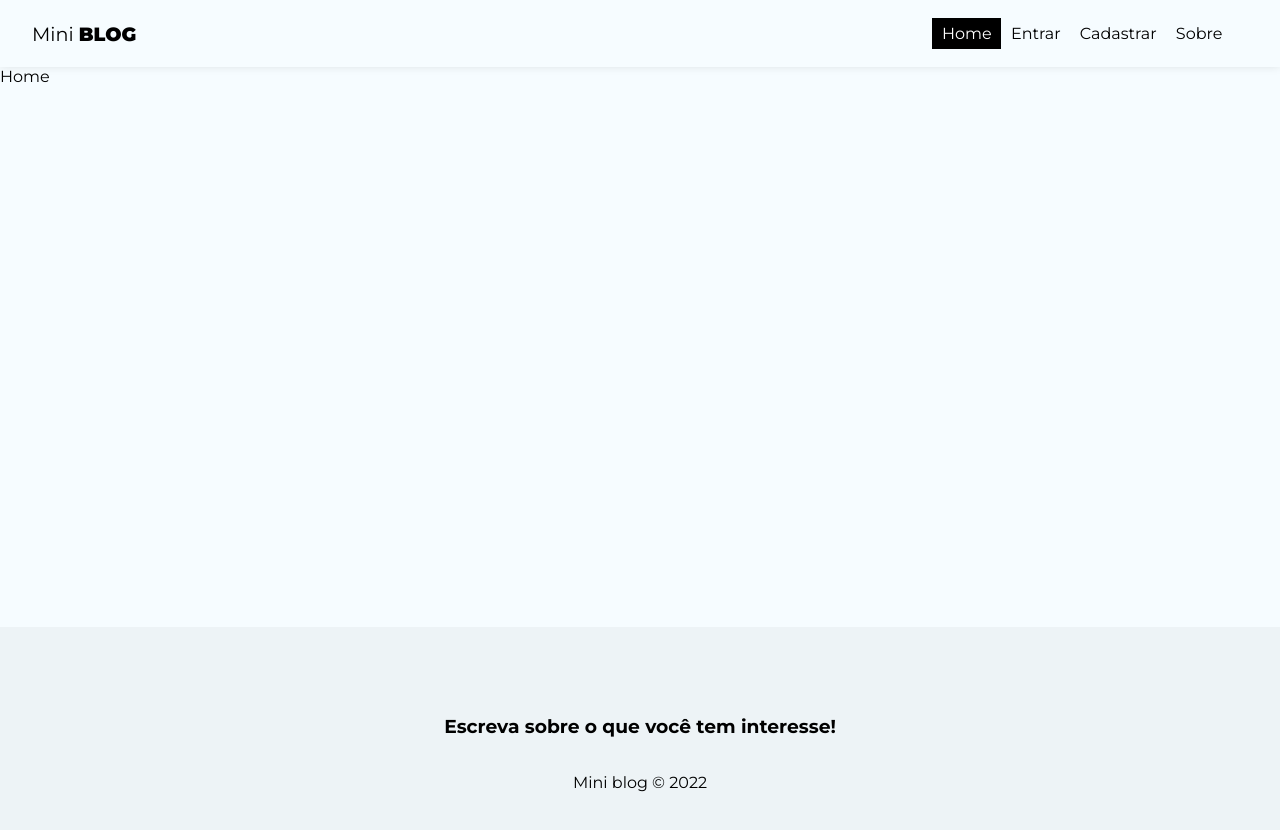
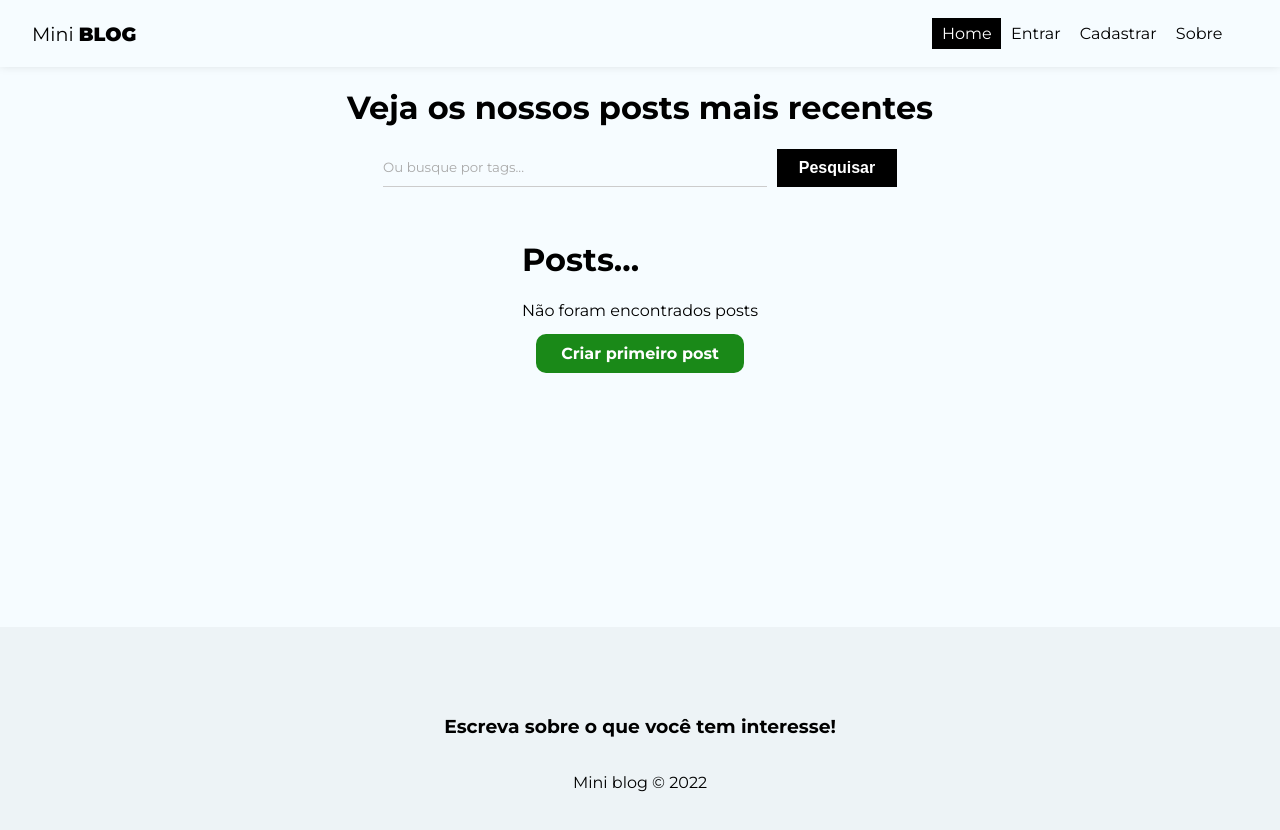
Before and after one commit to GeracNeto/miniblog, a React (Create React App) app: page / in a window 1280 px wide. Shown: the top 830 px of the page. Built offline with nearby package versions, Linux system fonts and the light colour scheme; no server answers.

Commit message:
Atualizada página da home

```diff
--- a/src/pages/Home/Home.js
+++ b/src/pages/Home/Home.js
@@ -1,9 +1,46 @@
 // CSS
 import styles from './Home.module.css'
 
+// Libs
+import { useNavigate, Link } from 'react-router-dom'
+
+// Hooks
+import { useState } from 'react'
+
+// Components
+
+
 const Home = () => {
+
+    const [query, setQuery] = useState('')
+    const [posts] = useState([])
+
+    const handleSubmit = (e) => {
+
+        e.preventdefault()
+    }
+
     return (
-        <div>Home</div>
+        <div className={styles.home}>
+            <h1>Veja os nossos posts mais recentes</h1>
+            <form onSubmit={handleSubmit} className={styles.search_form}>
+                <input
+                    type="text"
+                    placeholder='Ou busque por tags...'
+                    onChange={e => setQuery(e.target.value)}
+                />
+                <button className='btn btn-dark'>Pesquisar</button>
+            </form>
+            <div>
+                <h1>Posts...</h1>
+                {posts && posts.length === 0 && (
+                    <div className={styles.noposts}>
+                        <p>Não foram encontrados posts</p>
+                        <Link to='/posts/create' className='btn'>Criar primeiro post</Link>
+                    </div>
+                )}
+            </div>
+        </div>
     )
 }
 
--- a/src/pages/Home/Home.module.css
+++ b/src/pages/Home/Home.module.css
@@ -0,0 +1,32 @@
+.home {
+    display: flex;
+    flex-direction: column;
+    align-items: center;
+    justify-content: center;
+}
+
+.search_form {
+    max-width: 100%;
+    width: 60%;
+
+    display: flex;
+    justify-content: center;
+    margin-bottom: 2em;
+}
+
+.search_form input {
+    margin-right: 10px;
+    width: 50%;
+}
+
+.noposts {
+    text-align: center;
+}
+
+.noposts p {
+    margin-bottom: 1.5em;
+}
+
+.noposts a {
+    padding: 10px 25px;
+}
```
